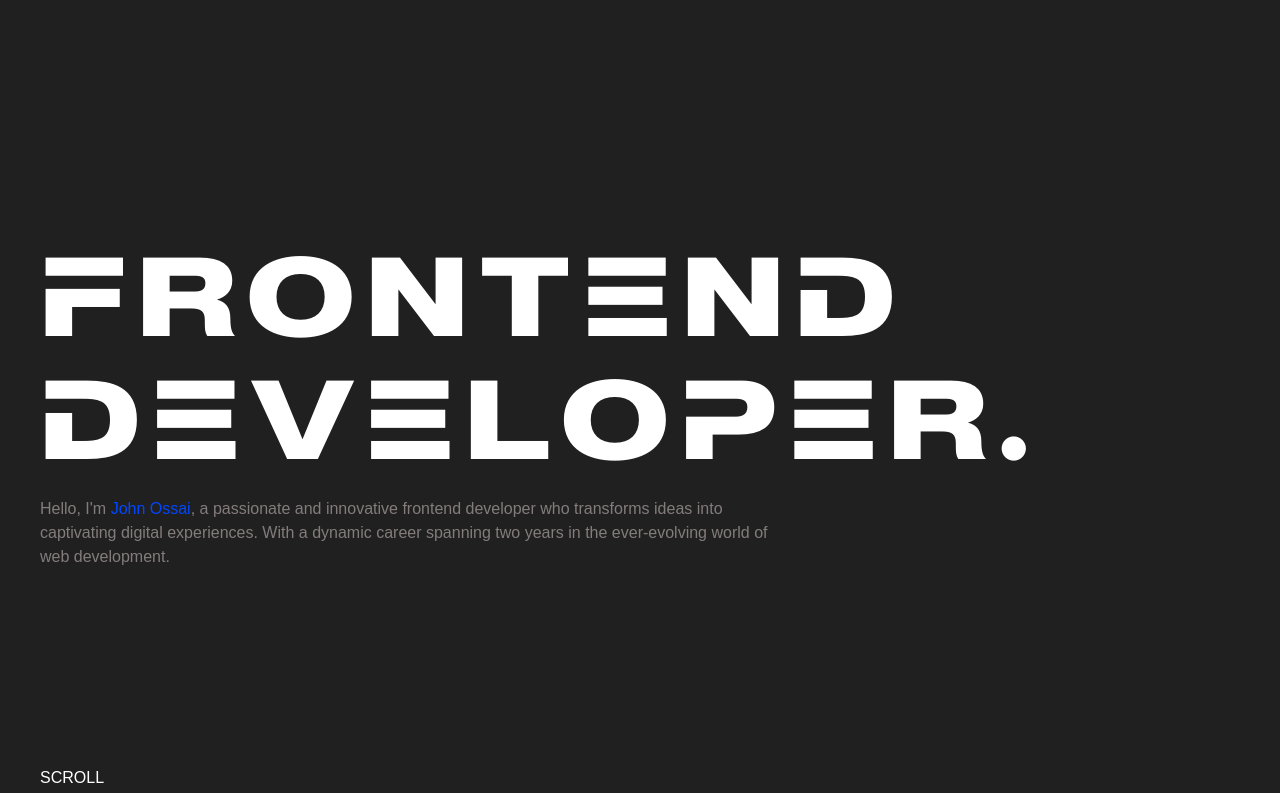
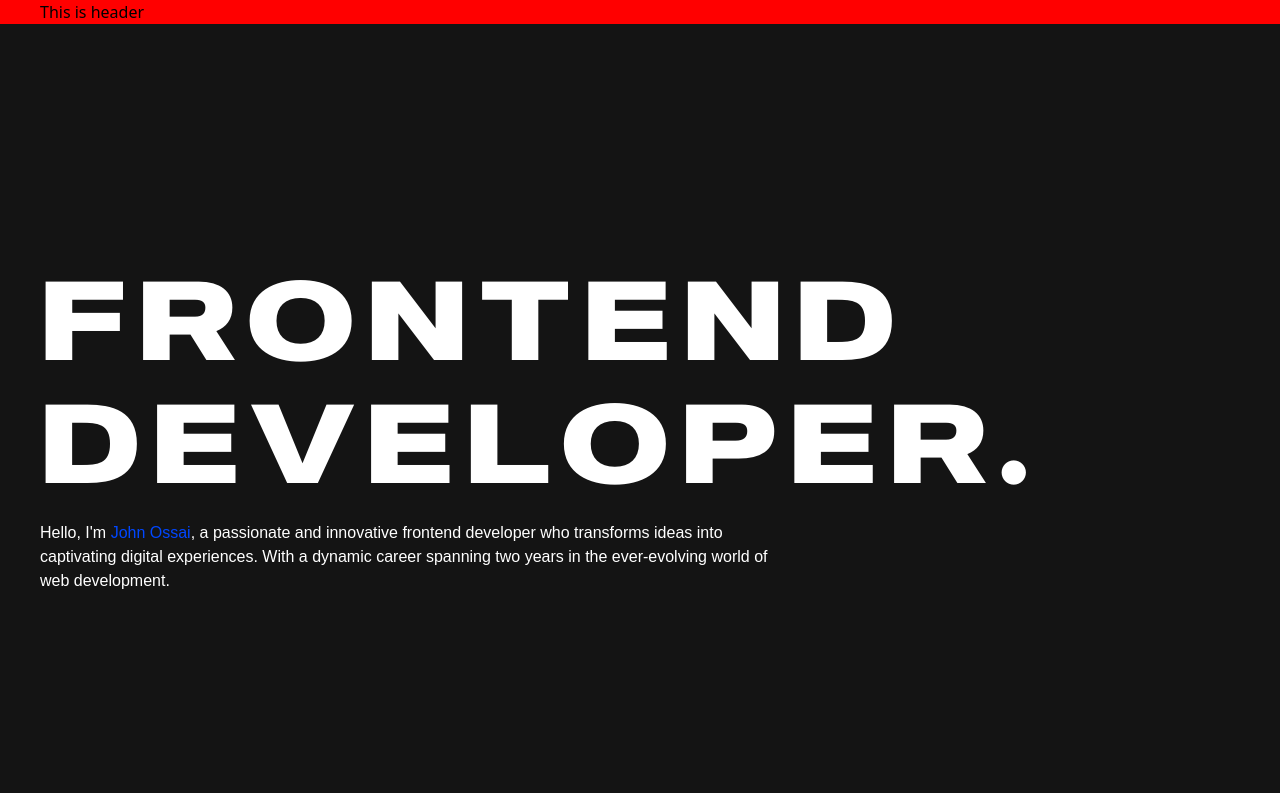
Before and after one commit to JohnnnGreat/next-js-portfolio-john, a Next.js app: page / in a window 1280 px wide. Shown: the top 793 px of the page. Built offline with nearby package versions, Linux system fonts and the light colour scheme.

Commit message:
new commit

```diff
--- /dev/null
+++ b/src/layout/Header.js
@@ -0,0 +1,11 @@
+import React from "react";
+
+function Header() {
+  return (
+    <div className="h-[900px] bg-green-400">
+      <div className="max-w-[1200px] mx-auto">This is header</div>
+    </div>
+  );
+}
+
+export default Header;
--- a/src/pages/_app.js
+++ b/src/pages/_app.js
@@ -1,6 +1,12 @@
 import "@/styles/globals.css";
 import "@/styles/index.scss";
+import Header from "@/layout/Header";
 
 export default function App({ Component, pageProps }) {
-  return <Component {...pageProps} />;
+  return (
+    <>
+      <Header />
+      <Component {...pageProps} />;
+    </>
+  );
 }
--- a/src/pages/index.js
+++ b/src/pages/index.js
@@ -8,12 +8,12 @@ const inter = Inter({ subsets: ["latin"] });
 export default function Home() {
   return (
     <>
-      <section className=" bg-primary_bg_clr py-[5rem] md:py-[0rem] h-fit md:h-[100vh] w-full text-white flex items-center relative">
-        <div className="max-w-[1200px] mx-auto p-[1rem] md:p-[0rem]">
+      <section className="header sm:w-full bg-primary_bg_clr py-[5rem] md:py-[0rem] h-fit md:h-[100vh] w-[100%] overflow-hidden text-white flex items-center relative">
+        <div className="max-w-[1200px] w-full mx-auto p-[1rem] md:p-[0rem]">
           <h1 className="hero-text text-[45px]  md:text-[112px]  font-bold leading-[110.5%] tracking-widest">
-            frontend developer.
+            FRONTEND DEVELOPER.
           </h1>
-          <p className="text-[16px] font-regular text-text_dsc_clr w-full md:w-[731px] mt-[20px]">
+          <p className="text-[16px] font-light text-white w-full md:w-[731px] mt-[20px]">
             Hello, I&apos;m <span className="text-text_accent">John Ossai</span>
             , a passionate and innovative frontend developer who transforms
             ideas into captivating digital experiences. With a dynamic career
@@ -27,7 +27,7 @@ export default function Home() {
       </section>
       {/* //Projects Section */}
       <section className="h-fit h-[150vh] py-[5rem] md:py-[0rem] bg-[#282828] flex items-center">
-        <div className="w-full">
+        {/* <div className="w-full">
           <div className="max-w-[1200px] mx-auto p-[1rem]">
             <h1 className="hero-text text-[45px] text-white md:text-[112px]  font-bold leading-[110.5%] tracking-widest">
               projects highlights.
@@ -37,7 +37,7 @@ export default function Home() {
           <div className="grid max-w-[1200px] mx-auto">
             <div className="flex items-center border-r-[1px] border-[#847c7c] h-[300px] p-[1rem]">
               <div>
-                <p className="text-text_dsc_clr text-justify">
+                <p className="text-text_dstec_clr xt-justify">
                   Explore my portfolio of handpicked project highlights, each a
                   testament to my dedication to creating exceptional digital
                   experiences. From sleek and responsive user interfaces to
@@ -78,7 +78,7 @@ export default function Home() {
             </div>
           </div>
           <div className="w-full h-[1px] bg-text_dsc_clr "></div>
-        </div>
+        </div> */}
       </section>
     </>
   );
--- a/src/styles/globals.css
+++ b/src/styles/globals.css
@@ -2,7 +2,7 @@
 @tailwind components;
 @tailwind utilities;
 
-@import url("https://fonts.googleapis.com/css2?family=Raleway:wght@200;300;400;500;600;700;800&display=swap");
+@import url("https://fonts.googleapis.com/css2?family=Poppins:wght@200;300;400;500;600;700;800&display=swap");
 
 :root {
   --foreground-rgb: 0, 0, 0;
@@ -44,5 +44,15 @@ ul {
 }
 
 .d {
-  background: #585858;
+  background: #141414;
 }
+
+body {
+  background: red;
+  width: 100% !important;
+}
+
+html {
+  background: green;
+  width: 100%;
+}
--- a/src/styles/index.scss
+++ b/src/styles/index.scss
@@ -17,3 +17,7 @@ $text_accent: #0047ff;
     grid-template-columns: 1fr;
   }
 }
+
+.header {
+  width: 100% !important;
+}
--- a/tailwind.config.js
+++ b/tailwind.config.js
@@ -14,10 +14,18 @@ module.exports = {
       },
 
       colors: {
-        primary_bg_clr: "#202020",
+        primary_bg_clr: "#141414",
         text_clr: "#ffffff",
         text_dsc_clr: "#847c7c",
         text_accent: "#0047ff",
+      },
+
+      screens: {
+        xs: "320px", // Custom screen size for extra small devices
+        sm: "320px", // Custom screen size for small devices
+        md: "768px", // Custom screen size for medium devices
+        lg: "1024px", // Custom screen size for large devices
+        xl: "1280px", // Custom screen size for extra large devices
       },
     },
   },
```
